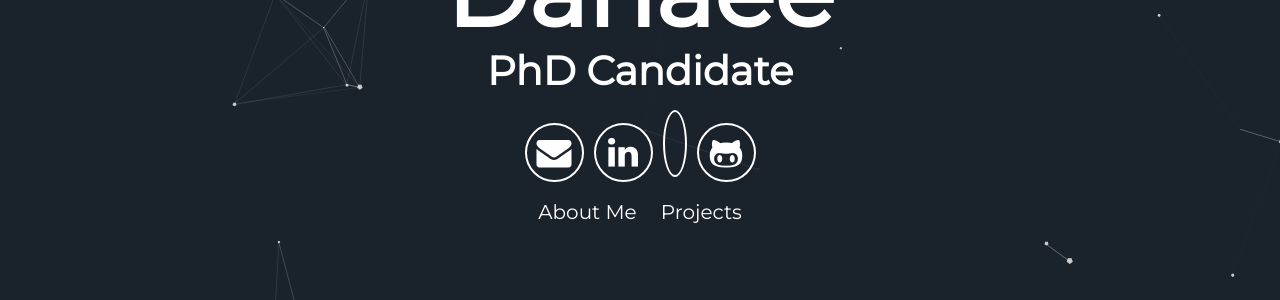
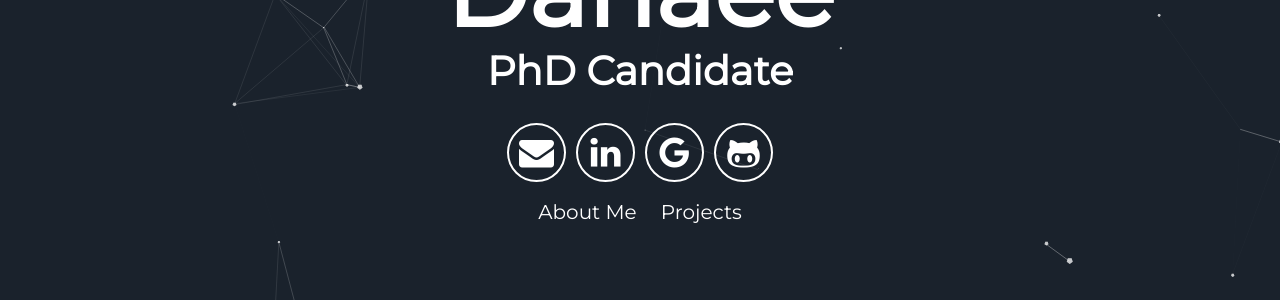
Before and after one commit to AlirezaDanaee/AlirezaDanaee.github.io, a Jekyll site: the page built from index.html, in a window 1280 px wide. Shown: the part 451-751 px from the top of the page. Built offline with Jekyll 4.4.1, drawn with Linux system fonts in a browser that asks for light colours.

Commit message:
Update header.html

```diff
--- a/_includes/header.html
+++ b/_includes/header.html
@@ -7,7 +7,7 @@
       <div class="header-icons">
         <a aria-label="Send email" href="mailto:danaee.alireza@gmail.com"><i class="icon fa fa-envelope"></i></a>
         <a aria-label="My LinkedIn" target="_blank" href="https://www.linkedin.com/in/alireza-danaee-07248591/"><i class="icon fa fa-linkedin" aria-hidden="true"></i></a>
-        <a aria-label="My Google Scholar" target="_blank" href="https://scholar.google.com/citations?user=mcq5kZIAAAAJ&hl=en"><i class="icon ai ai-google-scholar-square ai-3x" aria-hidden="true"></i></a>
+        <a aria-label="My Google Scholar" target="_blank" href="https://scholar.google.com/citations?user=mcq5kZIAAAAJ&hl=en"><i class="icon fa fa-google" aria-hidden="true"></i></a>
         <a aria-label="My Github" target="_blank" href="https://github.com/AlirezaDanaee/"><i class="icon fa fa-github-alt" aria-hidden="true"></i></a>
       </div>
       <div class="header-links">
```
